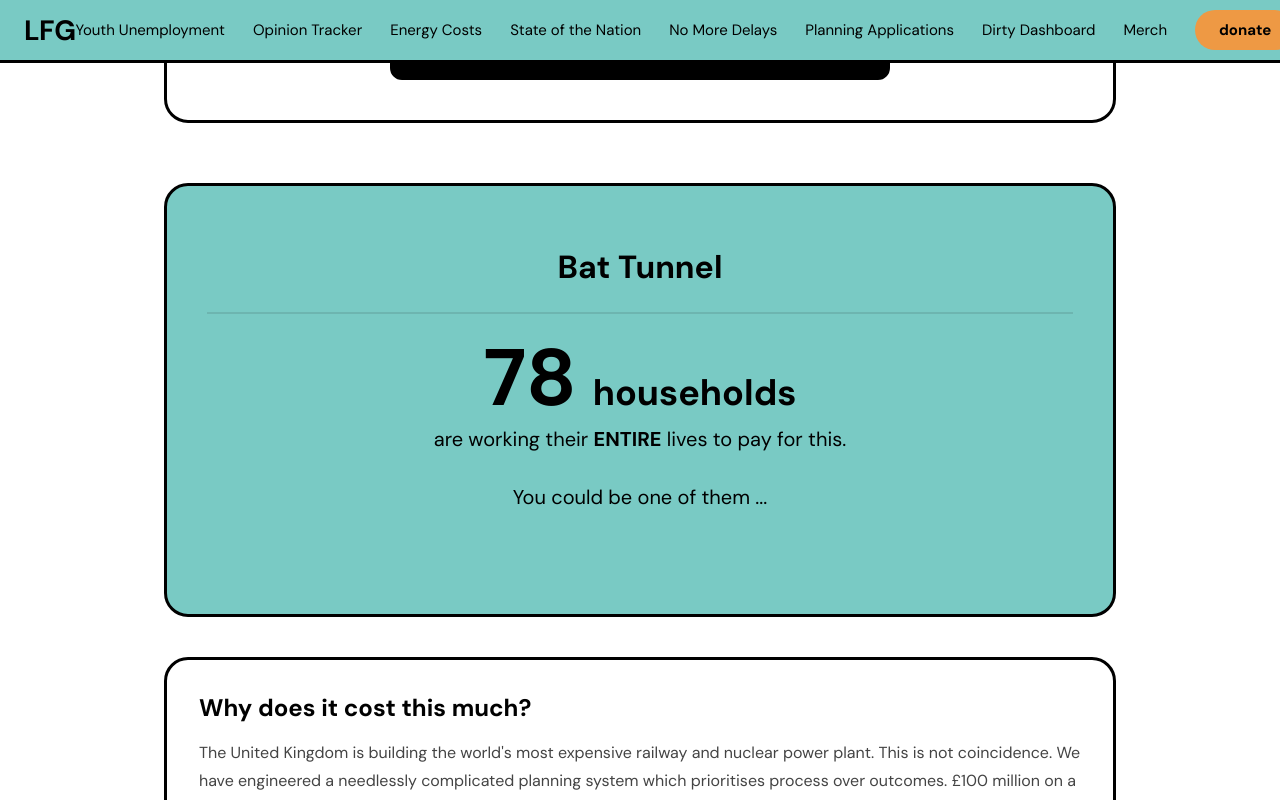
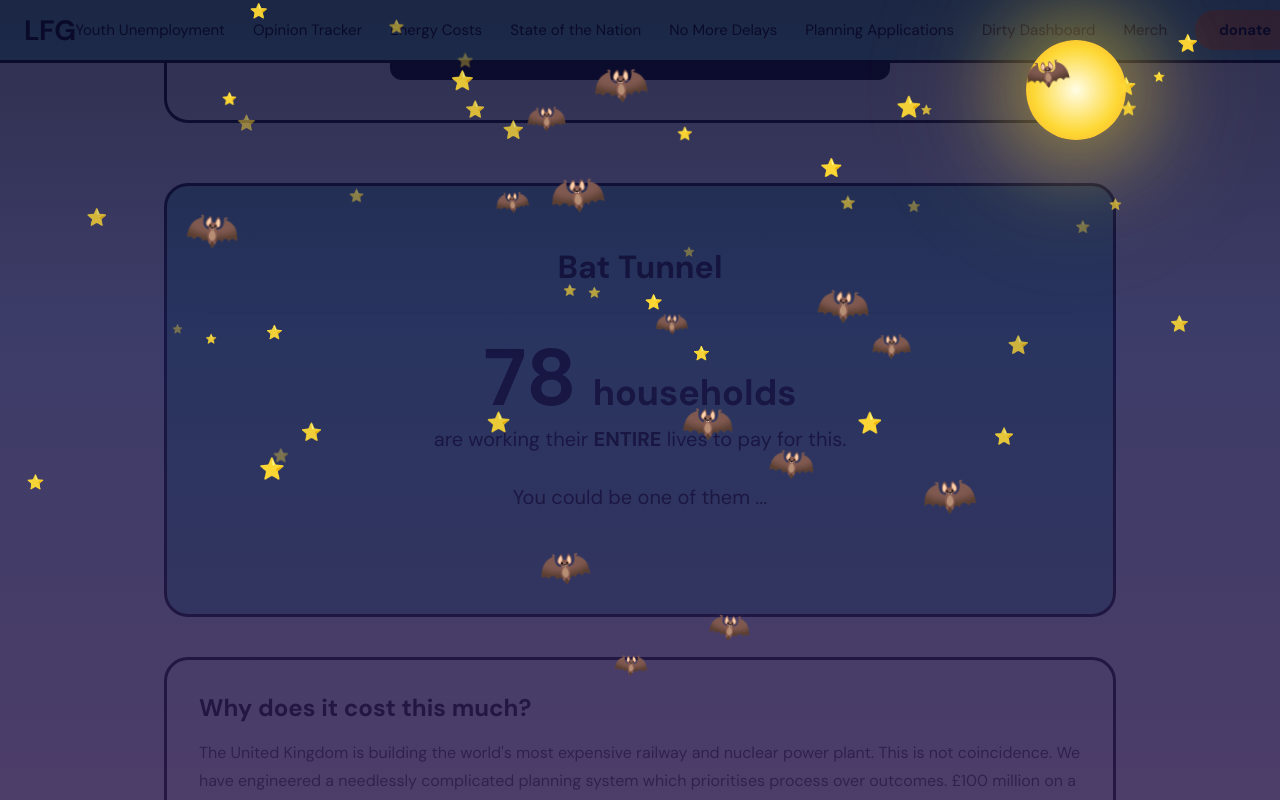
Before and after one commit to PatrickBoulton12345/LFGTAXCALC, a plain HTML site: page index.html in a window 1280 px wide. Both pictures are taken after a click on the button 398 px from the left and 1194 px from the top of the page. Shown: the part 1748-2548 px from the top of the page. Drawn offline with Linux system fonts and the light colour scheme; a web font is replaced by a local one.

Commit message:
Add Bat Tunnel easter egg with night sky and flying bats
When the user selects Bat Tunnel, the screen transforms into a night
sky with a glowing moon, twinkling stars, and 20 bats swooping
across the screen. Fades out after ~5 seconds.

Co-Authored-By: Claude Opus 4.6 <noreply@anthropic.com>

```diff
--- a/index.html
+++ b/index.html
@@ -1115,12 +1115,108 @@
             50% { opacity: 1; transform: scale(1.5) rotate(180deg); }
             100% { opacity: 0; transform: scale(0.5) rotate(360deg); }
         }
+        /* Bat Tunnel */
+        .bat-overlay {
+            display: none;
+            position: fixed;
+            top: 0;
+            left: 0;
+            right: 0;
+            bottom: 0;
+            z-index: 3000;
+            pointer-events: none;
+            overflow: hidden;
+        }
+
+        .bat-overlay.active {
+            display: block;
+            animation: batFade 5s forwards;
+        }
+
+        @keyframes batFade {
+            0% { opacity: 0; }
+            5% { opacity: 1; }
+            80% { opacity: 1; }
+            100% { opacity: 0; }
+        }
+
+        .bat-night-sky {
+            position: absolute;
+            top: 0;
+            left: 0;
+            right: 0;
+            bottom: 0;
+            background: linear-gradient(180deg, #0a0a2e 0%, #1a1a4e 40%, #2d1b4e 100%);
+            opacity: 0.85;
+        }
+
+        .bat-moon {
+            position: absolute;
+            top: 40px;
+            right: 12%;
+            width: 100px;
+            height: 100px;
+            border-radius: 50%;
+            background: radial-gradient(circle, #fffde7 0%, #fdd835 60%, #f9a825 100%);
+            box-shadow: 0 0 60px 20px rgba(253, 216, 53, 0.3), 0 0 120px 40px rgba(253, 216, 53, 0.1);
+            animation: moonGlow 2s ease-in-out infinite alternate;
+        }
+
+        @keyframes moonGlow {
+            from { box-shadow: 0 0 60px 20px rgba(253, 216, 53, 0.3), 0 0 120px 40px rgba(253, 216, 53, 0.1); }
+            to { box-shadow: 0 0 80px 30px rgba(253, 216, 53, 0.4), 0 0 150px 50px rgba(253, 216, 53, 0.15); }
+        }
+
+        .bat-emoji {
+            position: absolute;
+            font-size: 40px;
+            animation-timing-function: ease-in-out;
+            animation-fill-mode: forwards;
+            z-index: 1;
+        }
+
+        @keyframes batFlyRight {
+            0% { transform: translateX(-60px) translateY(0) rotate(-5deg); }
+            20% { transform: translateX(20vw) translateY(-30px) rotate(5deg); }
+            40% { transform: translateX(40vw) translateY(15px) rotate(-8deg); }
+            60% { transform: translateX(60vw) translateY(-20px) rotate(3deg); }
+            80% { transform: translateX(80vw) translateY(10px) rotate(-5deg); }
+            100% { transform: translateX(110vw) translateY(-10px) rotate(5deg); }
+        }
+
+        @keyframes batFlyLeft {
+            0% { transform: translateX(110vw) translateY(0) scaleX(-1) rotate(-5deg); }
+            20% { transform: translateX(80vw) translateY(-25px) scaleX(-1) rotate(5deg); }
+            40% { transform: translateX(55vw) translateY(20px) scaleX(-1) rotate(-8deg); }
+            60% { transform: translateX(35vw) translateY(-15px) scaleX(-1) rotate(3deg); }
+            80% { transform: translateX(15vw) translateY(10px) scaleX(-1) rotate(-5deg); }
+            100% { transform: translateX(-60px) translateY(-10px) scaleX(-1) rotate(5deg); }
+        }
+
+        .bat-star {
+            position: absolute;
+            color: white;
+            font-size: 14px;
+            animation: starTwinkle 1.5s ease-in-out infinite alternate;
+            z-index: 0;
+        }
+
+        @keyframes starTwinkle {
+            from { opacity: 0.3; transform: scale(0.8); }
+            to { opacity: 1; transform: scale(1.2); }
+        }
     </style>
 </head>
 <body>
     <!-- Fish Disco Overlay -->
     <div class="disco-overlay" id="discoOverlay">
         <div class="disco-bg"></div>
+    </div>
+
+    <!-- Bat Tunnel Overlay -->
+    <div class="bat-overlay" id="batOverlay">
+        <div class="bat-night-sky"></div>
+        <div class="bat-moon"></div>
     </div>
 
     <header>
@@ -1359,6 +1455,8 @@
             document.getElementById('customName').value = '';
             if (projectName === 'Fish Disco') {
                 launchFishDisco();
+            } else if (projectName === 'Bat Tunnel') {
+                launchBatTunnel();
             }
             showResult(amount, projectName);
         }
@@ -1417,6 +1515,52 @@
             setTimeout(() => {
                 overlay.classList.remove('active');
                 overlay.querySelectorAll('.disco-fish, .disco-ball, .disco-sparkle').forEach(el => el.remove());
+            }, 5500);
+        }
+
+        function launchBatTunnel() {
+            const overlay = document.getElementById('batOverlay');
+            overlay.querySelectorAll('.bat-emoji, .bat-star').forEach(el => el.remove());
+            overlay.classList.remove('active');
+            void overlay.offsetWidth;
+            overlay.classList.add('active');
+
+            // Spawn twinkling stars
+            for (let i = 0; i < 40; i++) {
+                const star = document.createElement('div');
+                star.className = 'bat-star';
+                star.textContent = '\u2B50';
+                star.style.top = (Math.random() * 60) + 'vh';
+                star.style.left = (Math.random() * 95) + 'vw';
+                star.style.fontSize = (Math.random() * 10 + 8) + 'px';
+                star.style.animationDelay = (Math.random() * 2) + 's';
+                overlay.appendChild(star);
+            }
+
+            // Spawn bats in waves
+            const totalBats = 20;
+            for (let i = 0; i < totalBats; i++) {
+                setTimeout(() => {
+                    const bat = document.createElement('div');
+                    bat.className = 'bat-emoji';
+                    bat.textContent = '\uD83E\uDD87';
+                    bat.style.top = (Math.random() * 75 + 5) + 'vh';
+                    bat.style.fontSize = (Math.random() * 25 + 25) + 'px';
+
+                    const goRight = Math.random() > 0.5;
+                    const duration = (Math.random() * 2 + 2.5) + 's';
+                    bat.style.animationName = goRight ? 'batFlyRight' : 'batFlyLeft';
+                    bat.style.animationDuration = duration;
+
+                    overlay.appendChild(bat);
+                    bat.addEventListener('animationend', () => bat.remove());
+                }, Math.random() * 3500);
+            }
+
+            // Clean up
+            setTimeout(() => {
+                overlay.classList.remove('active');
+                overlay.querySelectorAll('.bat-emoji, .bat-star').forEach(el => el.remove());
             }, 5500);
         }
 
```
